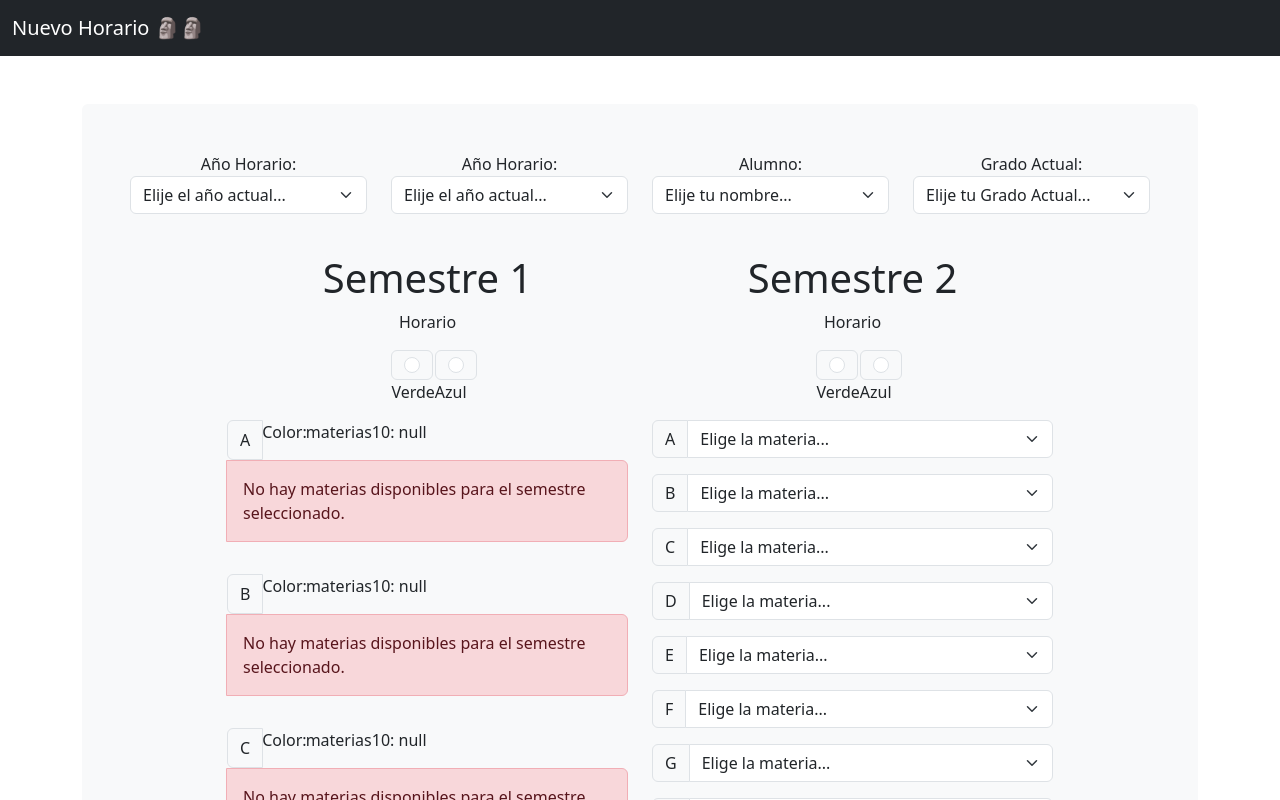
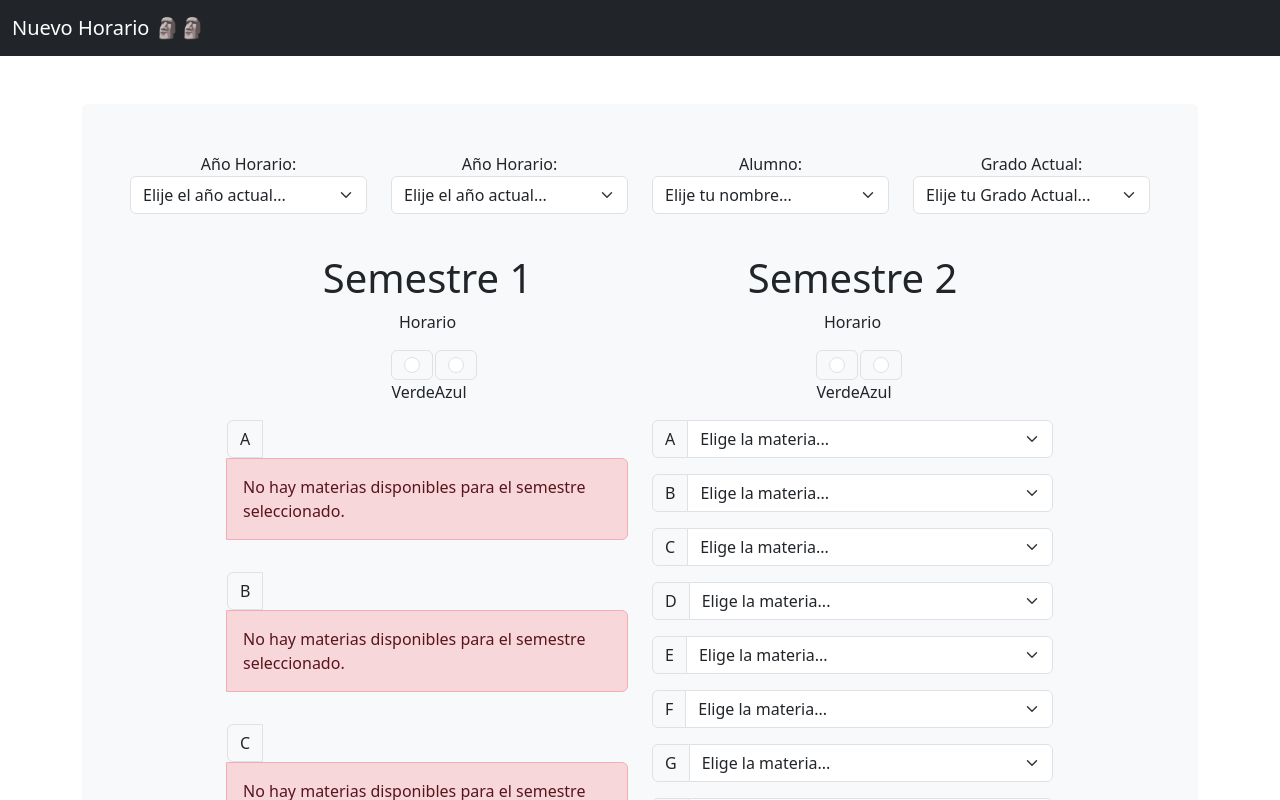
Before and after one commit to NogaSancho/HorariosColegio, a React (Vite) app: page / in a window 1280 px wide. Shown: the top 800 px of the page. Built offline with nearby package versions, Linux system fonts and the light colour scheme.

Commit message:
Quitando información de debug

```diff
--- a/src/materias.jsx
+++ b/src/materias.jsx
@@ -21,8 +21,6 @@ function Materias ({ selectedSemester, letraFiltro }) {
 
     return materias10 === null ? (
         <>
-            <p>Color: {selectedSemester} </p>
-            <p> materias10: {JSON.stringify(materias10)}</p>
             <div className="alert alert-danger" role="alert">
                 No hay materias disponibles para el semestre seleccionado.
             </div>
```
